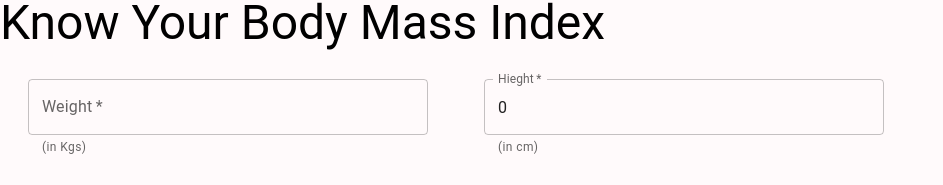
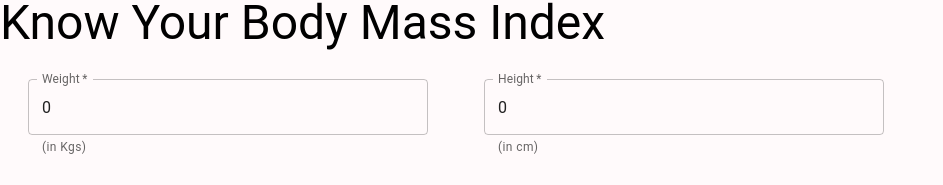
Before and after one commit to Ujjwalsharma7/Strength_Studio, a React (Create React App) app: page / in a window 1280 px wide. Shown: the part 1703-1888 px from the top of the page, without its empty margins (0-943 px from the left). Built offline with nearby package versions, Linux system fonts and the light colour scheme; no server answers.

Commit message:
calculating and displaying BMI

```diff
--- a/src/components/BMIForm.js
+++ b/src/components/BMIForm.js
@@ -19,6 +19,10 @@ const BMIForm = () => {
 
         if(weight === 0 || height === 0){
             alert('Please enter a valid weight and height');
+        }else{
+
+            let bmi = (weight/((height*height)/10000));
+            setBmi(bmi.toFixed(1));
         }
     }
     return (
@@ -43,27 +47,35 @@ const BMIForm = () => {
                         helperText="(in Kgs)"
                         required
                         color='error'
+                        value={weight}
+                        onChange={(event) => {
+                            setWeight(event.target.value)
+                        }}
                     />
                 </Stack>
 
                 <Stack sx={{ margin: '20px' }}>
                     <TextField
                         type='number'
-                        id="hieght"
-                        label="Hieght"
+                        id="height"
+                        label="Height"
                         defaultValue="0"
                         helperText="(in cm)"
                         color='error'
                         required
+                        value={height}
+                        onChange={(event) => {
+                            setHeight(event.target.value)
+                        }}
                     />
                 </Stack>
 
 
             </Stack>
 
-            <Button variant='contained' type='submit' color='secondary' sx={{ margin: '20px' }}>Calculate</Button>
+            <Button variant='contained' type='submit' color='secondary' sx={{ margin: '20px' }} onClick={calcBmi}>Calculate</Button>
             <Stack sx={{justifyContent:'center', alignItems: 'center'}}>
-            <Typography variant='h4'>Your BMI is: </Typography>
+            <Typography variant='h4'>Your BMI is: {bmi}</Typography>
             <Typography variant='h6'>Message</Typography>
             <Stack className='img-container'></Stack>
             </Stack>
```
